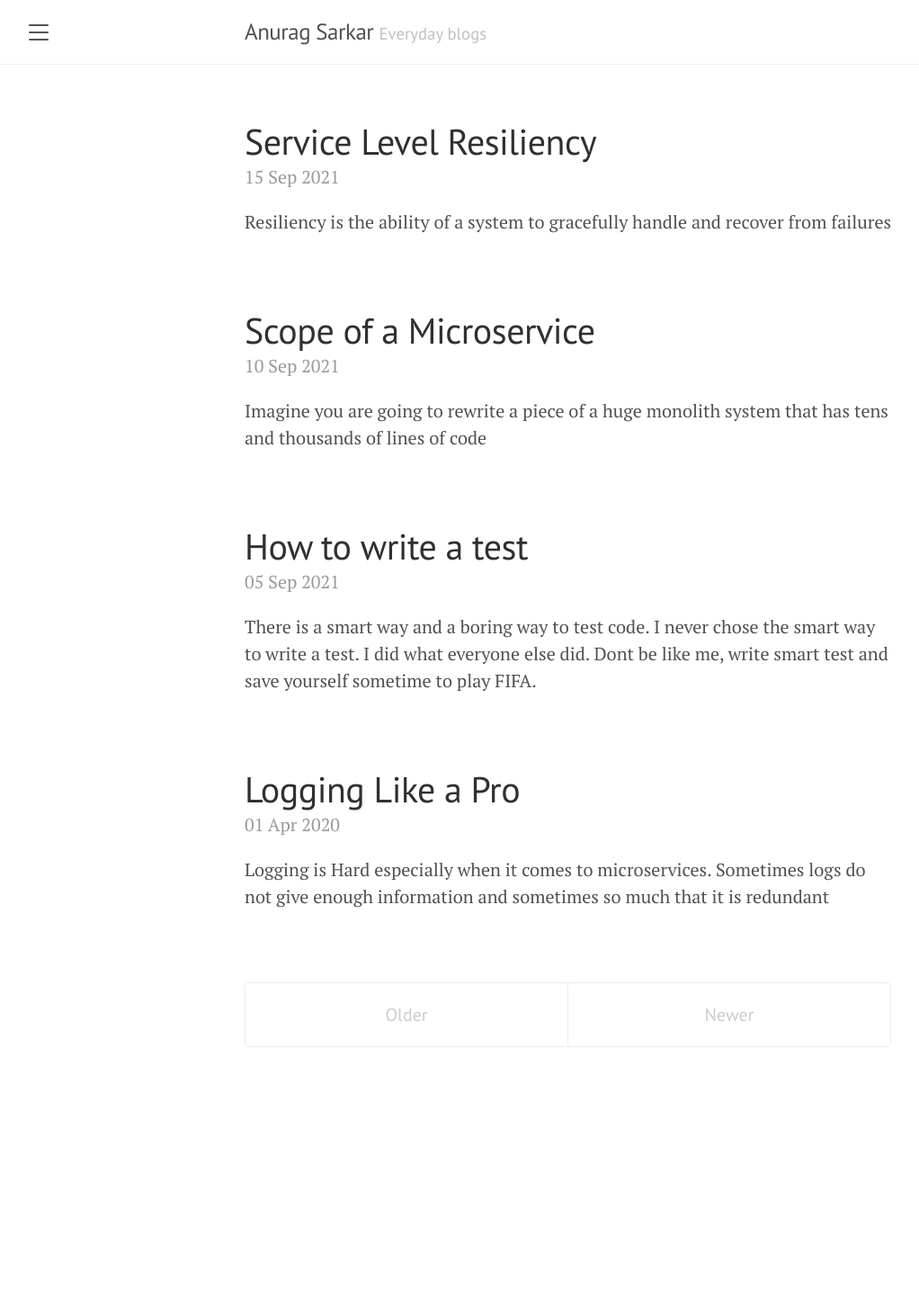
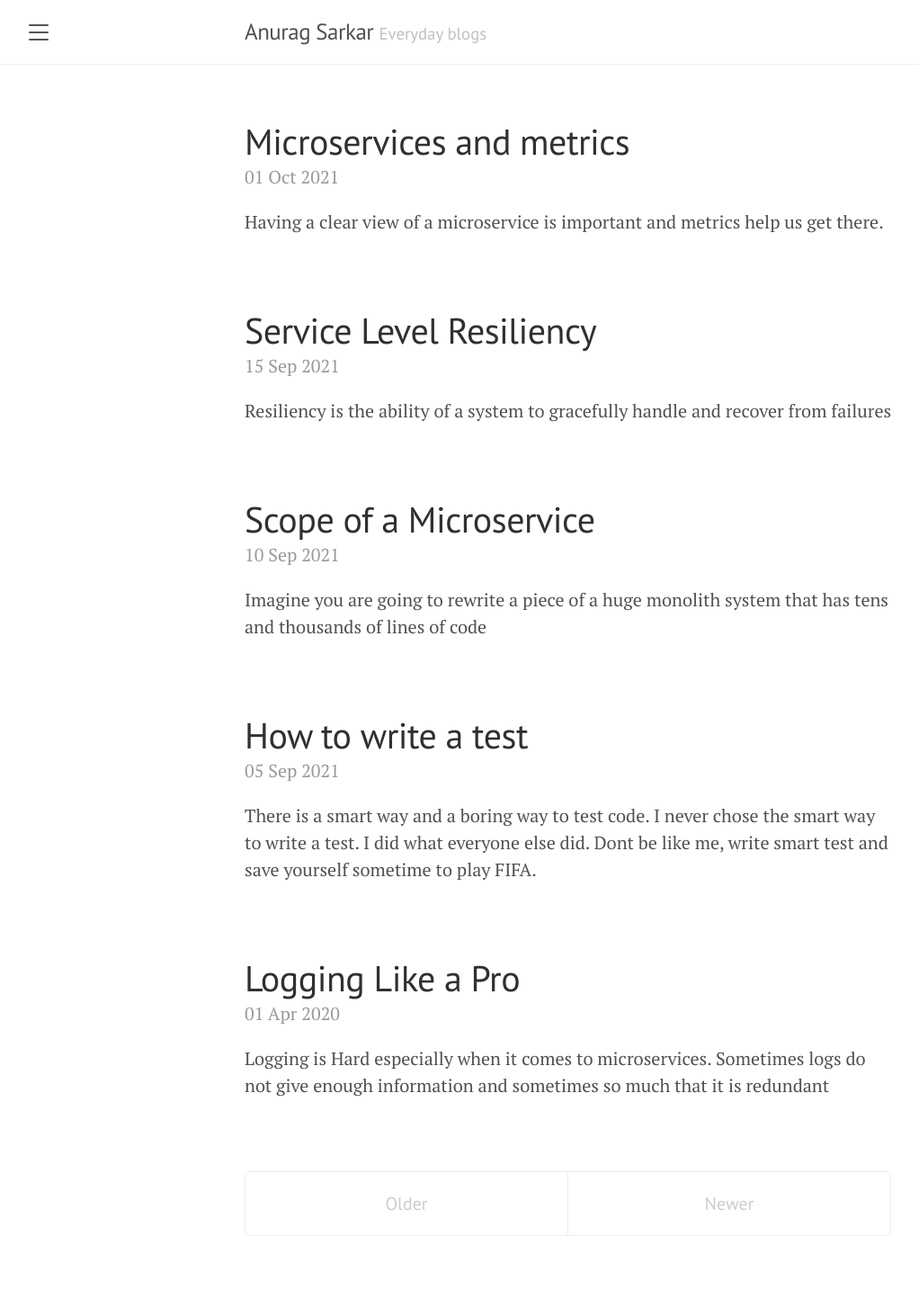
Before and after one commit to anuragsarkar97/anuragsarkar97.github.io, a Jekyll site: the page built from index.html, in a window 1280 px wide. Shown: the whole page at 90% size, without its empty margins (8-1030 px from the left). Built offline with Jekyll 4.4.1, drawn with Linux system fonts in a browser that asks for light colours; the list of posts is cut into pages by our own code; before the commit the page ends 1224 px from its top, so only the background shows below that; some of the changed lines change nothing that is shown.

````diff
--- /dev/null
+++ b/_posts/2021-10-01-red-mretrics.md
@@ -0,0 +1,21 @@
+---
+layout: post
+title: Microservices and metrics
+dem: Having a clear view of a microservice is important and metrics help us get there.
+---
+
+```
+Having the right metrics in place is critical. For any microservice when things start to break having an overview of what broke is important. Because if you cannot see it you cannot fix it. Metrics is not only about having graphs and numbers but graphs that actually mean something and can give us a holistic view of what happened.
+```
+
+Designing proper metrics for a microservice or a system is a skill rarely possessed. Metrics is not only about the CPU, RAM, and thread count, but also about nuances like error codes, DB failures, rate limiting, etc.
+
+Here comes the concept of **RED (Rate, Error, and Duration)** metrics. As an engineer you want to build a dashboard that contains the fundamentals and the business metrics, you don't want your product managers to be sad, do you?
+
+Let's dig deeper into the **RED metrics**.
+
+- **R for Rete** Rate metrics tells you about how many requests does the system process over some time, it is not only the number of API calls but also MQ messages or cron jobs or any external or internal process. This is important to estimate the scale of a system and how to handle a surge in the volume of requests the system receives. It can also determine the growth of any system as time passes.
+
+- **E for Error** Error metrics is super important, it tells you how many and what type of errors the system has encountered over some time. It is not only useful for an engineer who is building the system but also the product folks who try to look at all the errors and try to understand what might have gone wrong with some of the processes designed. If not a business fault, it is easier to find which downstream broke and why? Having the right error metrics and code will save you crucial minutes in time of downtime. Having exhaustive error codes which are common across the organization particularly helps the on-call to figure out the bug when it's 2 in the morning. (Database errors, Rate limiting errors are the most common errors in a system and should not be skipped, they can be indicators of bad scaling policy or even a bad design practice that went unnoticed.)
+
+- **D for Duration** having duration metrics will tell you how fast or slow is your system processing or reacting to a certain request. Duration will also tell you if there is a network fault or bottleneck between two systems. Providing SLA becomes easy when you have durations set up for rach API and the message that is being processed. The best practice of having duration metrics is to have latency buckets with 0.50, 0.90, and 0.99 percentile durations. This will tell you the median, the high, and the worst-case performers which will have you provide others with the right SLA. Durations not only show how much time it took to process a request but also how much time external systems took in that request like DNS, TLS, etc.
--- a/index.html
+++ b/index.html
@@ -11,7 +11,6 @@
     </h1>
 
     <span class="post-date">{{ post.date | date_to_string }}</span>
-
     {{ post.dem }}
   </div>
   {% endfor %}
````
